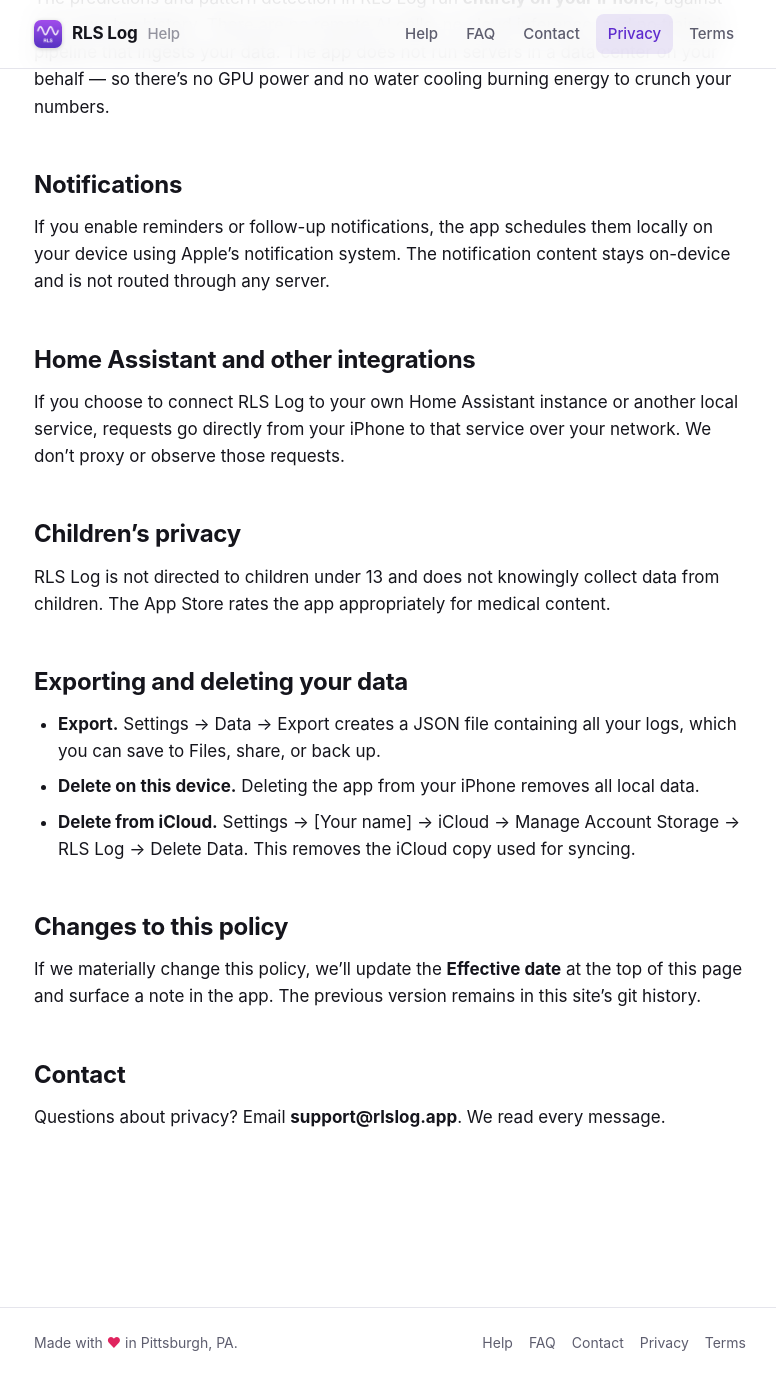
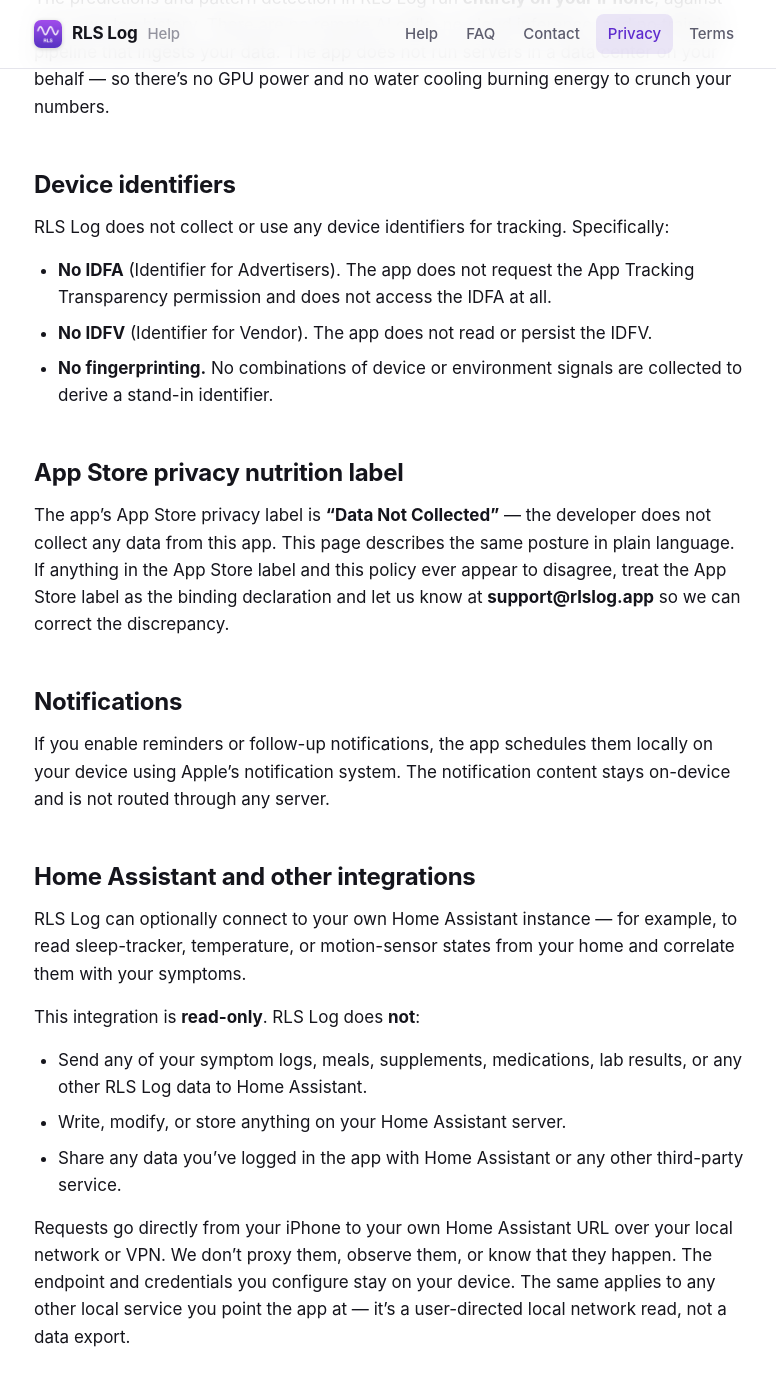
Before and after one commit to icweb/rls-log-help, a Jekyll site: the page built from privacy.md, in a window 1280 px wide and 1400 px high, scrolled down 2695 px. Shown: the top 1390 px of the window, without its empty margins (250-1026 px from the left). Built offline with Jekyll 4.4.1, drawn with Linux system fonts in a browser that asks for light colours.

Commit message:
Sharpen privacy language for App Review
- Home Assistant section is now explicit: read-only, no app data is
  ever sent to HA, the integration is a user-directed local network
  read rather than any kind of data export. Anticipates the most
  obvious App Review question on third-party endpoints.
- Add an explicit "Device identifiers" section: no IDFA (no ATT
  prompt), no IDFV, no fingerprinting.
- Add a "App Store privacy nutrition label" section anchoring this
  policy to the "Data Not Collected" declaration in App Store
  Connect, with the App Store label as the binding source if the
  two ever drift.
- Fix contact-page title: was YAML-encoded as "&amp;" so the heading
  rendered as literal "Contact &amp; Support".

Co-Authored-By: Claude Opus 4.7 <noreply@anthropic.com>

```diff
--- a/privacy.md
+++ b/privacy.md
@@ -99,6 +99,25 @@ inference, and no training pipeline that ingests your data. The app does not
 run servers in a data center on your behalf — so there's no GPU power and no
 water cooling burning energy to crunch your numbers.
 
+## Device identifiers
+
+RLS Log does not collect or use any device identifiers for tracking. Specifically:
+
+- **No IDFA** (Identifier for Advertisers). The app does not request the App
+  Tracking Transparency permission and does not access the IDFA at all.
+- **No IDFV** (Identifier for Vendor). The app does not read or persist the
+  IDFV.
+- **No fingerprinting.** No combinations of device or environment signals are
+  collected to derive a stand-in identifier.
+
+## App Store privacy nutrition label
+
+The app's App Store privacy label is **"Data Not Collected"** — the developer
+does not collect any data from this app. This page describes the same posture
+in plain language. If anything in the App Store label and this policy ever
+appear to disagree, treat the App Store label as the binding declaration and
+let us know at **support@rlslog.app** so we can correct the discrepancy.
+
 ## Notifications
 
 If you enable reminders or follow-up notifications, the app schedules them
@@ -107,9 +126,23 @@ content stays on-device and is not routed through any server.
 
 ## Home Assistant and other integrations
 
-If you choose to connect RLS Log to your own Home Assistant instance or another
-local service, requests go directly from your iPhone to that service over your
-network. We don't proxy or observe those requests.
+RLS Log can optionally connect to your own Home Assistant instance — for
+example, to read sleep-tracker, temperature, or motion-sensor states from your
+home and correlate them with your symptoms.
+
+This integration is **read-only**. RLS Log does **not**:
+
+- Send any of your symptom logs, meals, supplements, medications, lab results,
+  or any other RLS Log data to Home Assistant.
+- Write, modify, or store anything on your Home Assistant server.
+- Share any data you've logged in the app with Home Assistant or any other
+  third-party service.
+
+Requests go directly from your iPhone to your own Home Assistant URL over your
+local network or VPN. We don't proxy them, observe them, or know that they
+happen. The endpoint and credentials you configure stay on your device. The
+same applies to any other local service you point the app at — it's a
+user-directed local network read, not a data export.
 
 ## Children's privacy
 
```
Also changed, not shown: contact.md (+1 -1 lines).
